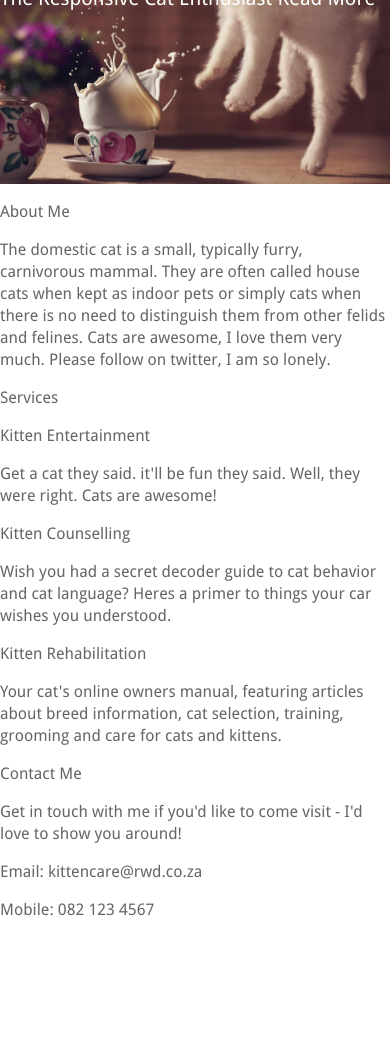
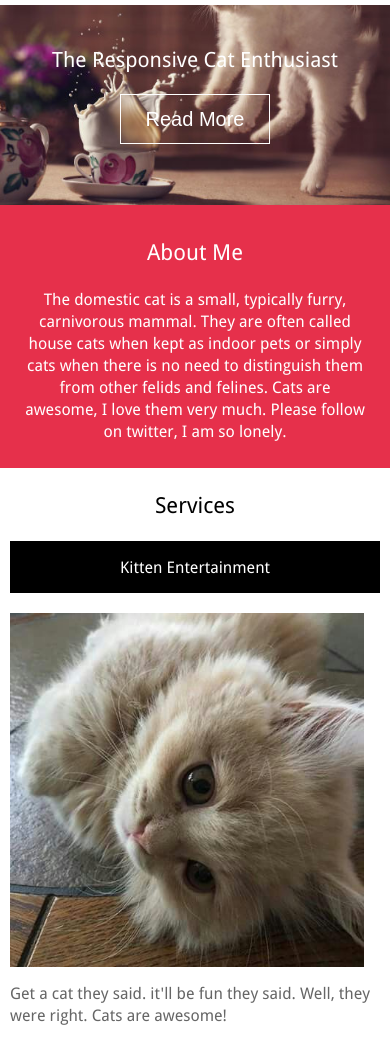
Before and after one commit to heidiswart/practice-files--Mobile-first-, a plain HTML site: page index.html in a window 390 px wide. Shown: the part 152-1215 px from the top of the page. Before the commit the page ends 1088 px from the top, so only its background shows below. Drawn offline with Linux system fonts and the light colour scheme.

Commit message:
Mobile code complete
Mobile layout correct

```diff
--- a/css/style.css
+++ b/css/style.css
@@ -135,10 +135,84 @@ section.intro {
 
 .herotext {
     color: #fff;
-    font-size: 2.0rem;
+    font-size: 2.1rem;
+    text-align: center;
+    padding-top: 40px;
 }
 
+.wrapper {
+    text-align: center;
+}
+
+
 .btn-readmore {
+    display: inline-block;
+    padding: 10px;
+    width: 150px;
+    height: 50px;
+    border: 1px solid #fff;
+    text-align: center;
+    font-size: 2.0rem;
     color: #fff;
     text-decoration: none;
+    background: none;
 }
+
+.btn-readmore:hover, .btn-readmore:active {
+    background: #fff;
+    color: #583432;
+}
+
+.about {
+    background: #e6304b;
+    color: #fff;
+    text-align: center;
+    padding: 10px 25px;
+}
+
+.aboutheading {
+    font-size: 2.2rem;
+}
+
+.servicesheading {
+    color: #000;
+    font-size: 2.2rem;
+    text-align: center;
+}
+
+.subheadings {
+    display: block;
+    margin: 10px;
+    background: #000;
+    color: #fff;
+    text-align: center;
+    padding: 15px;
+}
+
+section img {
+    height: 354px;
+    margin: 10px;
+}
+
+section p.text {
+    margin: 0 10px 40px 10px;
+}
+
+.contact {
+    text-align: center;
+    margin: 30px;
+    color: #000;
+}
+
+.contactheading {
+
+    font-size: 2.2rem;
+}
+
+footer {
+    background: #000;
+    color: #fff;
+    padding: 30px;
+    font-size: 1.2rem;
+    text-align: center;
+}
--- a/index.html
+++ b/index.html
@@ -35,12 +35,17 @@
 	</header>
 
 	<div class="container">
-		<section class="intro herotext">The Responsive Cat Enthusiast
-			<a href="#" class="btn-readmore">Read More</a>
+		<section class="intro">
+			<p class="herotext">The Responsive Cat Enthusiast</p>
+			<div class="wrapper">
+    			<button class="btn-readmore">Read More</button>
+			</div>
+
+
 		</section>
 
 		<section class="about">
-			<p>About Me</p>
+			<p class="aboutheading">About Me</p>
 
 			<p> The domestic cat is a small, typically furry, carnivorous mammal. They are often
       called house cats when kept as indoor pets or simply cats when there is no need to distinguish
@@ -50,47 +55,54 @@
 			</section>
 
 		<section class="services">
-			<p> Services </p>
+			<p class="servicesheading"> Services </p>
 
 			<div class="column">
-				<p> Kitten Entertainment </p>
+				<p class="subheadings"> Kitten Entertainment </p>
 
-				<p> Get a cat they said. it'll be fun they said. Well, they were right. Cats are awesome! </p>
+				<img src="images/cat_1.jpg" alt="Cat1">
+
+				<p class="text"> Get a cat they said. it'll be fun they said. Well, they were right. Cats are awesome! </p>
 
 				</div>
 
 			<div class="column">
 
-				<p>Kitten Counselling</p>
+				<p class="subheadings">Kitten Counselling</p>
 
-				<p> Wish you had a secret decoder guide to cat behavior and cat language? Heres a primer to things your car wishes you understood. </p>
+				<img src="images/cat_2.jpg" alt="Cat2">
+
+				<p class="text"> Wish you had a secret decoder guide to cat behavior and cat language? Heres a primer to things your car wishes you understood. </p>
 
 				</div>
 
 			<div class="column">
 
-			<p>Kitten Rehabilitation</p>
+			<p class="subheadings">Kitten Rehabilitation</p>
 
-			<p> Your cat's online owners manual, featuring articles about breed information, cat selection, training, grooming and care for cats and kittens.</p>
+			<img src="images/cat_3.jpg" alt="Cat3">
+
+			<p class="text"> Your cat's online owners manual, featuring articles about breed information, cat selection, training, grooming and care for cats and kittens.</p>
 
 			</div>
 
 		</section>
 
 		<section class="contact">
-			<p> Contact Me </p>
+			<p class="contactheading"> Contact Me </p>
 
 			<p> Get in touch with me if you'd like to come visit - I'd love to show you around! </p>
 
-			<p> Email: kittencare@rwd.co.za </p>
+			<p> <b>Email:</b> <a href="mailto:kittencare@rwd.co.za"> kittencare@rwd.co.za</a></p>
 
-			<p> Mobile: 082 123 4567</p>
-
-
+			<p> <b>Mobile:</b> 082 123 4567</p>
 
 			</section>
 
-		<footer></footer>
+		<footer>
+			Copyright &copy; 2018 Cat obsessed. All Rights Reserved.
+
+		</footer>
 	</div>
 
 
```
